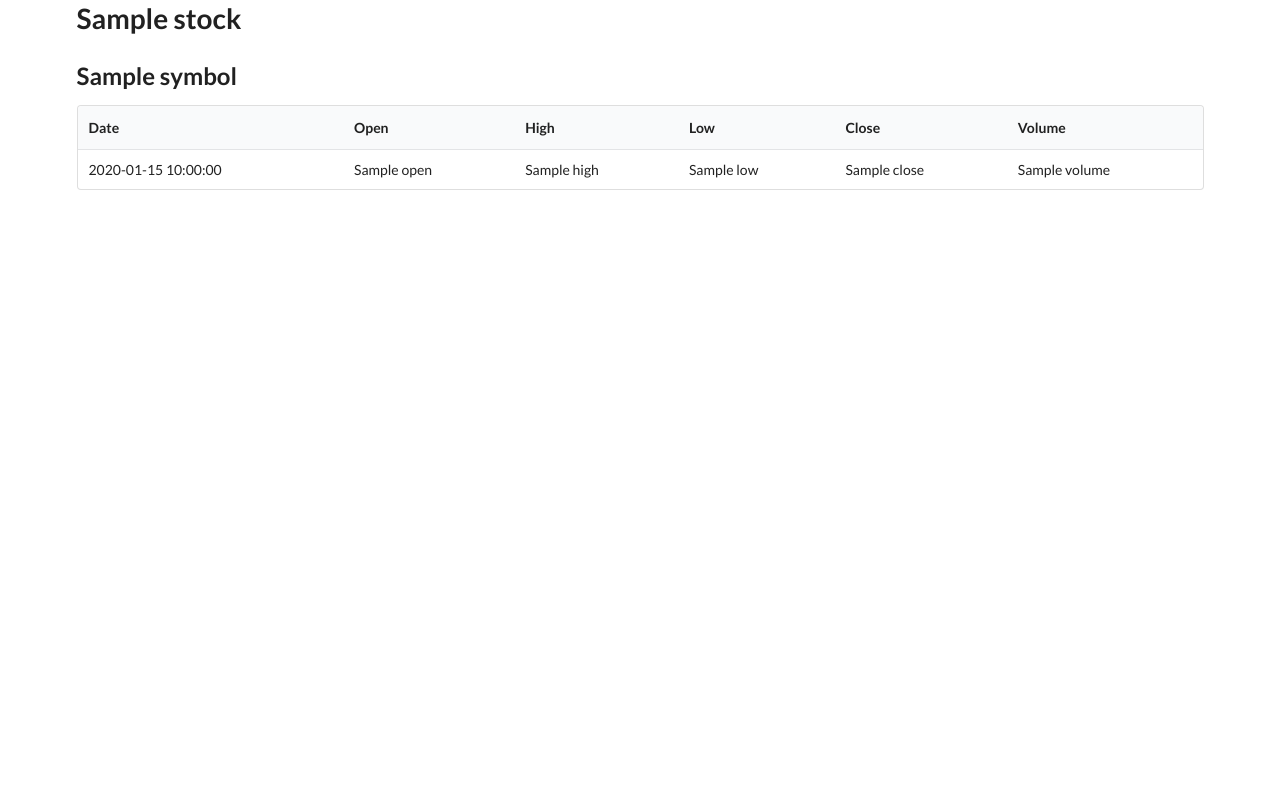
After one commit to Myke-Ajayi/Trading_app, a FastAPI app: template templates/stock_detail.html in a window 1280 px wide. The commit adds this page. Run offline with FastAPI, Linux system fonts and the light colour scheme; the template is opened without the code that fills it: most values are stand-ins (such as "Sample title", 1, 10 or a date in 2020); some libraries are stand-ins or nearby versions.

Commit message:
still working on the app framework

```diff
--- a/main.py
+++ b/main.py
@@ -1,4 +1,5 @@
 import sqlite3, config
+from unicodedata import name
 from fastapi import FastAPI, Request
 from fastapi.templating import Jinja2Templates
 from pydantic import BaseModel
@@ -7,13 +8,31 @@ app = FastAPI()
 templates = Jinja2Templates(directory="templates")
 
 
-@app.get('/')
+@app.get("/")
 def index(request: Request):
     connection = sqlite3.connect(config.DB_FILE)
     connection.row_factory = sqlite3.Row
     cursor = connection.cursor()
     cursor.execute("""
-        SELECT id, symbol, name FROM stock
+        SELECT id, symbol, name FROM stock ORDER BY symbol
     """)
     rows = cursor.fetchall()
     return templates.TemplateResponse("index.html", {"request": request, "stocks": rows})
+
+
+@app.get("/stock/{symbol}")
+def stock_detail(request: Request, symbol):
+    connection = sqlite3.connect(config.DB_FILE)
+    connection.row_factory = sqlite3.Row
+    cursor = connection.cursor()
+
+    cursor.execute("""
+        SELECT id, symbol, name FROM stock WHERE symbol = ?
+    """, (symbol,))
+    row = cursor.fetchone()
+    cursor.execute("""
+        SELECT * FROM stock_price WHERE stock_id = ? ORDER BY date DESC
+    """, (row['id'],))
+    prices = cursor.fetchall()
+
+    return templates.TemplateResponse("stock_detail.html", {"request": request, "stock": row, "prices": prices})
--- a/populate_prices_db.py
+++ b/populate_prices_db.py
@@ -41,6 +41,6 @@ for i in range(0, len(stock_symbols), call_size):
         cursor.execute("""
             INSERT INTO stock_price (stock_id, date, open, high, low, close, volume)
             VALUES (?, ?, ?, ?, ?, ?, ?)
-        """, (stock_id, bar['t'], bar['o'], bar['h'], bar['l'], bar['c'], bar['v']))
+        """, (stock_id, bar['t'], bar['o'], bar['h'], bar['l'], bar['c'], bar['v'],))
 
 connection.commit()
--- a/templates/index.html
+++ b/templates/index.html
@@ -13,15 +13,13 @@
                   <tr>
                     <th>symbol</th>
                     <th>Name</th>
-                    <th class="right aligned">Views</th>
                   </tr>
                 </thead>
                 <tbody>
                     {% for stock in stocks %}
                     <tr>
-                        <td>{{stock.id }}</td>
                         <td>{{stock.symbol }}</td>
-                        <td>{{stock.name }}</td>
+                        <td><a href="/stock/{{stock.symbol}} ">{{stock.name }}</a></td>
                     </tr>
                     {% endfor %}
                 </tbody>
--- /dev/null
+++ b/templates/layout.html
@@ -0,0 +1,14 @@
+<html>
+    <head>
+        <link rel="stylesheet" href="https://cdn.jsdelivr.net/npm/semantic-ui@2.5.0/dist/semantic.min.css">
+        <script src="https://cdn.jsdelivr.net/npm/semantic-ui@2.5.0/dist/semantic.min.js"></script>
+        <title>Stonks
+        </title>
+    </head>
+    <body>
+        <div class="ui container">
+            {% block content %}
+            {% endblock %}
+        </div>
+    </body>
+</html>
--- /dev/null
+++ b/templates/stock_detail.html
@@ -0,0 +1,32 @@
+{% extends "layout.html" %}
+
+{% block content %}
+
+    <h1>{{ stock.name }}</h1>
+    <h2>{{ stock.symbol }}</h2>
+
+    <table class="ui striped table">
+        <thead>
+          <tr>
+            <th>Date</th>
+            <th>Open</th>
+            <th>High</th>
+            <th>Low</th>
+            <th>Close</th>
+            <th>Volume</th>
+          </tr>
+        </thead>
+        <tbody>
+            {% for price in prices %}
+            <tr>
+                <td>{{ price.date }}</td>
+                <td>{{ price.open }}</td>
+                <td>{{ price.high }}</td>
+                <td>{{ price.low }}</td>
+                <td>{{ price.close }}</td>
+                <td>{{ price.volume }}</td>
+            </tr>
+            {% endfor %}
+        </tbody>
+      </table>
+{% endblock %}
```
Also changed, not shown: config.py (+5 -4 lines), 2 other files.
